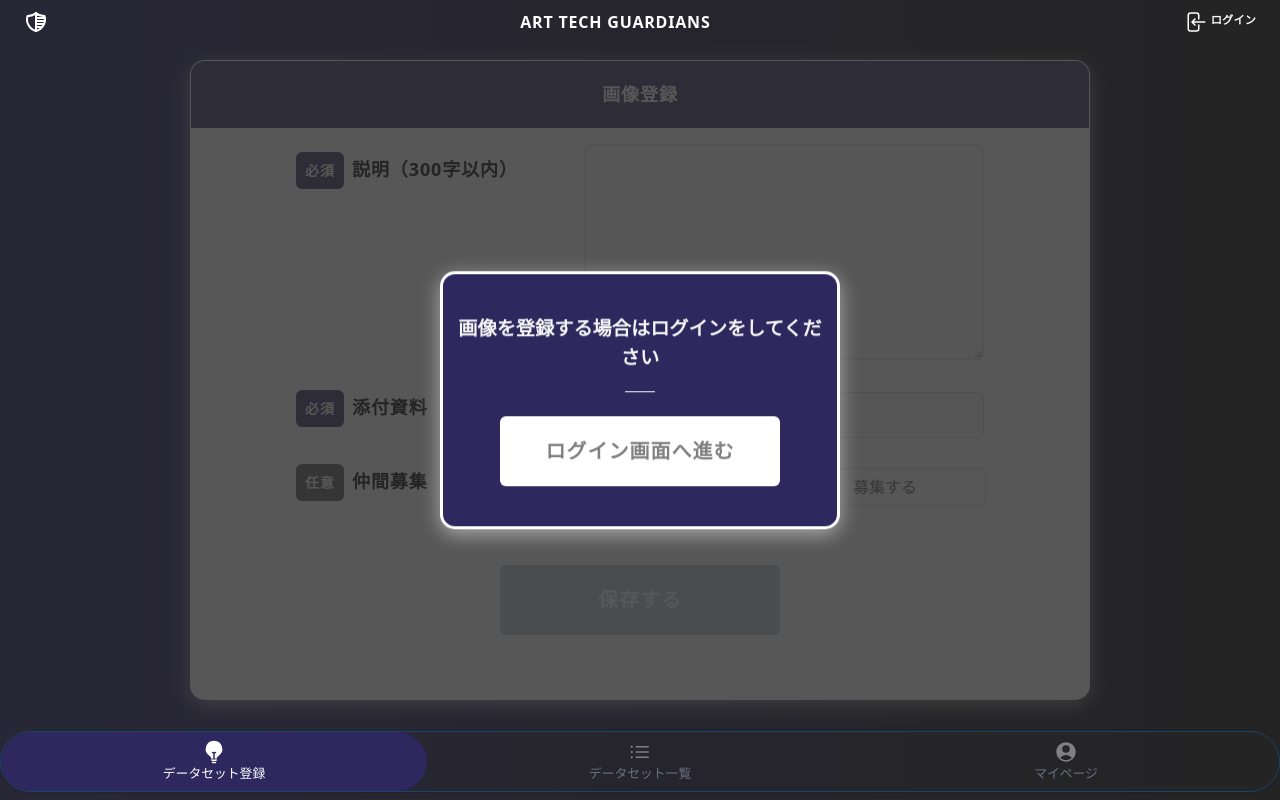
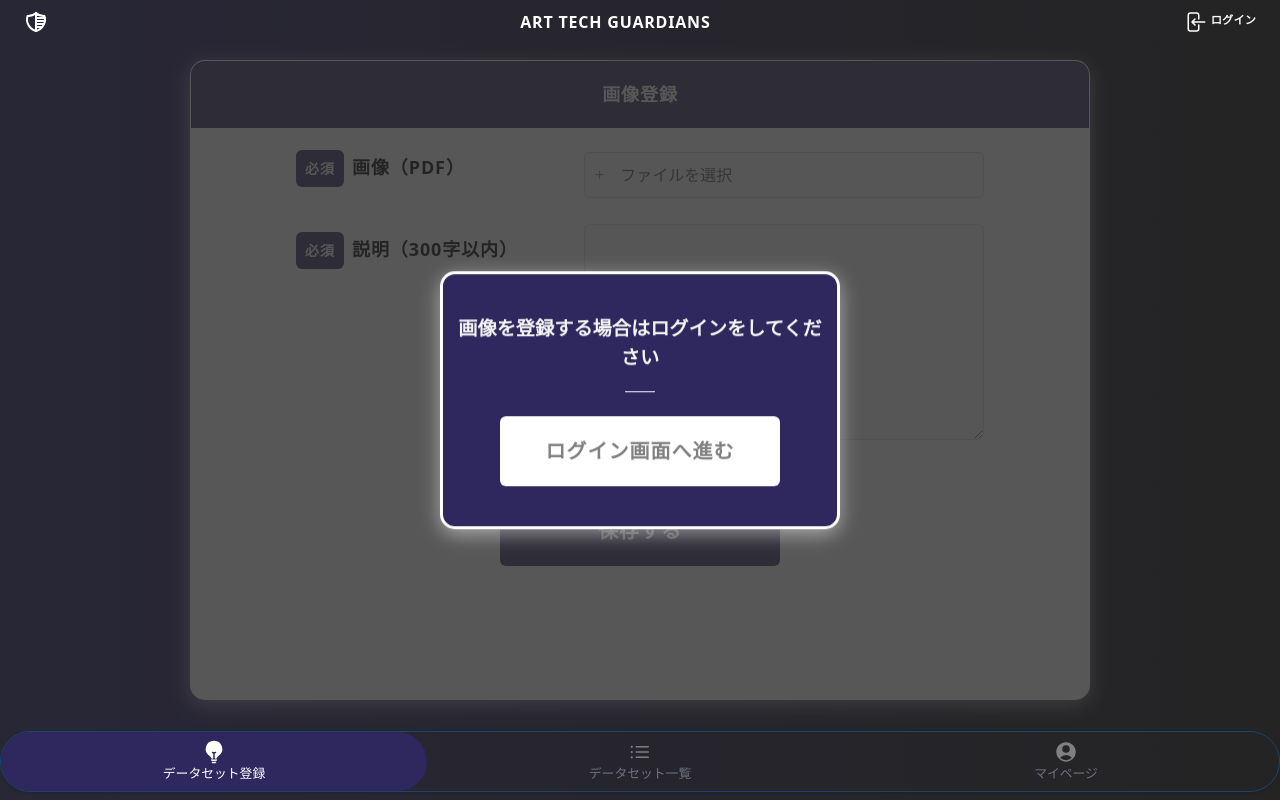
Before and after one commit to teritamas/aixcript-hackathon-frontend, a Vue app: page /dataset in a window 1280 px wide. Built offline with nearby package versions, Linux system fonts and the light colour scheme; what random-avatar-generator would draw is missing.

Commit message:
:sparkles: データセットを登録できる様に機能追加

```diff
--- a/src/components/dataset/DatasetInnovations.vue
+++ b/src/components/dataset/DatasetInnovations.vue
@@ -1,17 +1,8 @@
 <template>
   <div class="form">
     <div class="form-item">
-      <p class="form-item-label is-msg">
-        <span class="form-item-label-required">必須</span>説明（300字以内）
-      </p>
-      <textarea
-        v-model="newDataset.description"
-        class="form-item-textarea-on-dataset"
-      ></textarea>
-    </div>
-    <div class="form-item">
       <p class="form-item-label">
-        <span class="form-item-label-required">必須</span>添付資料（PDF）
+        <span class="form-item-label-required">必須</span>画像（PDF）
       </p>
       <div v-show="!newDataset.filePath" class="form-item-input-file">
         <label class="border file mt-2 input-item__label"
@@ -25,7 +16,7 @@
         v-show="newDataset.filePath"
         class="preview-item-file block"
         :src="newDataset.filePath"
-        alt="添付資料"
+        alt="データセット"
       />
       <div
         v-show="newDataset.filePath"
@@ -51,40 +42,18 @@
         </div>
       </div>
     </div>
+
     <div class="form-item">
-      <p class="form-item-label mb-2">
-        <span class="form-item-label-option">任意</span>仲間募集
+      <p class="form-item-label is-msg">
+        <span class="form-item-label-required">必須</span>説明（300字以内）
       </p>
-      <div class="radio-button-group w-full">
-        <div class="item">
-          <input
-            type="radio"
-            v-model="newDataset.isRecruitingTeammates"
-            class="radio-button"
-            value="false"
-            id="not-recruiting"
-            checked
-          />
-          <label for="not-recruiting">募集しない</label>
-        </div>
-        <div class="item">
-          <input
-            type="radio"
-            v-model="newDataset.isRecruitingTeammates"
-            class="radio-button"
-            value="true"
-            id="recruiting"
-          />
-          <label for="recruiting">募集する</label>
-        </div>
-      </div>
+      <textarea
+        v-model="newDataset.description"
+        class="form-item-textarea-on-dataset"
+      ></textarea>
     </div>
-    <button
-      class="form-btn mb-10"
-      :class="v$.$invalid ? 'form-btn-disabled' : ''"
-    >
-      保存する
-    </button>
+
+    <button class="form-btn mb-10" @click="registerDataset()">保存する</button>
   </div>
 </template>
 
@@ -104,8 +73,7 @@ export default {
       datasetPhase: String,
     };
   },
-  components: {
-  },
+  components: {},
   computed: {
     phaseDetail: function () {
       return function (selectPhase) {
@@ -122,25 +90,13 @@ export default {
   validations() {
     return {
       newDataset: {
-        title: { required, maxLength: maxLength(30) },
         description: { required, maxLength: maxLength(500) },
-        datasetPhase: { required },
         filePath: { required },
       },
     };
   },
-  created() {
-    this.newDataset.datasetPhase = "seed";
-  },
+  created() {},
   methods: {
-    showConfirmView: function () {
-      const newDataset = this.newDataset;
-      const file = this.file;
-      this.$store
-        .dispatch("datasetStore/storeNewDataset", { newDataset, file })
-        .then(() => {});
-      this.$router.push("/datasetConfirm");
-    },
     onFileChange(e) {
       const files = e.target.files || e.dataTransfer.files;
       this.setDatasetAttachmentFile(files[0]);
@@ -161,6 +117,11 @@ export default {
     remove() {
       this.newDataset.filePath = false;
     },
+    registerDataset() {
+      this.$store
+        .dispatch("datasetStore/registerDataset", this.newDataset)
+        .then(() => {});
+    },
   },
 };
 </script>
--- a/src/store/modules/DatasetStore.js
+++ b/src/store/modules/DatasetStore.js
@@ -57,7 +57,7 @@ export default {
     getDatasetList(state) {
       const client = applyCaseMiddleware(axios.create());
       let termRequestUri = process.env.VUE_APP_API_ENDPOINT + "dataset";
-      if( state.getters.token !== ""){
+      if (state.getters.token !== "") {
         termRequestUri += `?user_id=${state.getters.token}`;
       }
       return client
@@ -123,24 +123,17 @@ export default {
       state.commit("setDatasetAttachmentFile", commit);
     },
     registerDataset(state, commit) {
+      console.log(commit);
       const termRequestUri = process.env.VUE_APP_API_ENDPOINT + "dataset";
       const client = applyCaseMiddleware(axios.create());
       const form = new FormData();
-      const newDataset = commit.newDataset;
       // jsonにしたためapplyCaseMiddlewareで変換されなかったのでべた書き
       const request = {
-        title: newDataset.title,
-        description: newDataset.description,
-        dataset_phase: newDataset.datasetPhase,
-        is_recruiting_teammates: newDataset.isRecruitingTeammates,
-        other_contents: newDataset.otherContents,
-        tags: [],
-        user_id: newDataset.userId,
-        slack_notification_channels: ["string"],
+        description: commit.description,
+        user_id: state.getters.token,
       };
       form.append("request", JSON.stringify(request));
       form.append("file", commit.file);
-      state.commit("setRegisteredDatasetId", "");
       return client
         .post(termRequestUri, form, {
           headers: {
--- a/src/views/dataset/Dataset.vue
+++ b/src/views/dataset/Dataset.vue
@@ -9,21 +9,21 @@
       <DatasetInnovations v-if="showContentsType === 'tester'" />
     </div>
     <PageTransitionRequiredLogin
-          v-show="token==''"
+      v-show="token == ''"
       :headerMessage="'画像を登録する場合はログインをしてください'"
     ></PageTransitionRequiredLogin>
   </div>
 </template>
 
 <script>
-import DatasetInnovations from '../../components/dataset/DatasetInnovations.vue'
-import PageTransitionRequiredLogin from '../../components/parts/PageTransitionRequiredLogin.vue'
+import DatasetInnovations from "../../components/dataset/DatasetInnovations.vue";
+import PageTransitionRequiredLogin from "../../components/parts/PageTransitionRequiredLogin.vue";
 
 export default {
-  name: 'dataset-form',
+  name: "dataset-form",
   components: {
     DatasetInnovations,
-    PageTransitionRequiredLogin
+    PageTransitionRequiredLogin,
   },
   data() {
     return {
@@ -32,16 +32,16 @@ export default {
   },
   computed: {
     token() {
-        return this.$store.getters['userStore/token'];
+      return this.$store.getters["userStore/token"];
     },
   },
   methods: {
-    showConfirmView : function () {
+    showConfirmView: function () {
       this.setNewDataset();
-        this.$router.push('/datasetConfirm');
+      this.$router.push("/datasetConfirm");
     },
-    setNewDataset : function(){
-      this.$store.commit('setNewDataset', this.newDataset);
+    setNewDataset: function () {
+      this.$store.commit("setNewDataset", this.newDataset);
     },
     onFileChange(e) {
       const files = e.target.files || e.dataTransfer.files;
@@ -51,7 +51,7 @@ export default {
     // アップロードした画像を表示
     createImage(file) {
       const reader = new FileReader();
-      reader.onload = e => {
+      reader.onload = (e) => {
         this.newDataset.filePath = e.target.result;
       };
       reader.readAsDataURL(file);
@@ -60,8 +60,7 @@ export default {
       this.newDataset.filePath = false;
     },
   },
-}
-
+};
 </script>
 
 <style scoped>
@@ -78,6 +77,6 @@ export default {
   height: 80vh;
   width: 90vw;
   background: white;
-  box-shadow: 0 10px 7px -5px rgba(#000,.4);
+  box-shadow: 0 10px 7px -5px rgba(#000, 0.4);
 }
 </style>
```
Lines whose indentation alone changed are shown as unchanged.
